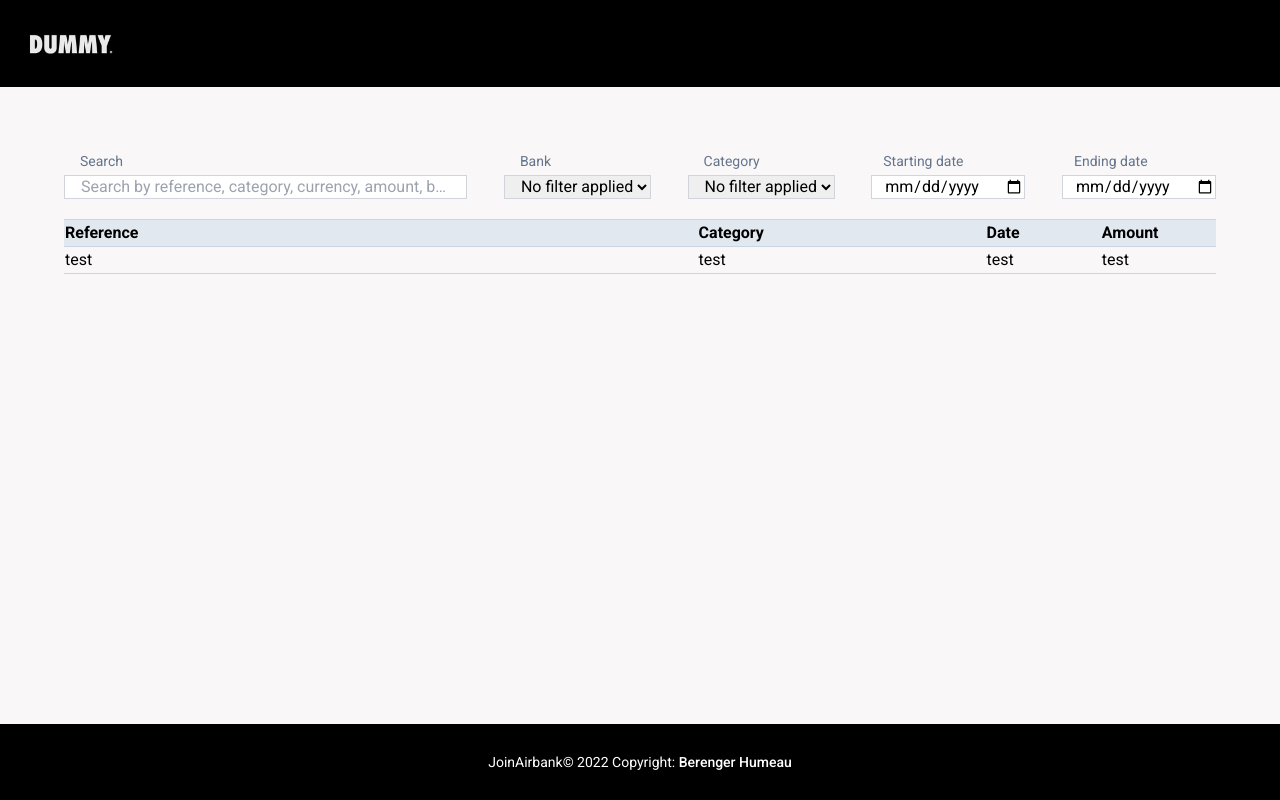
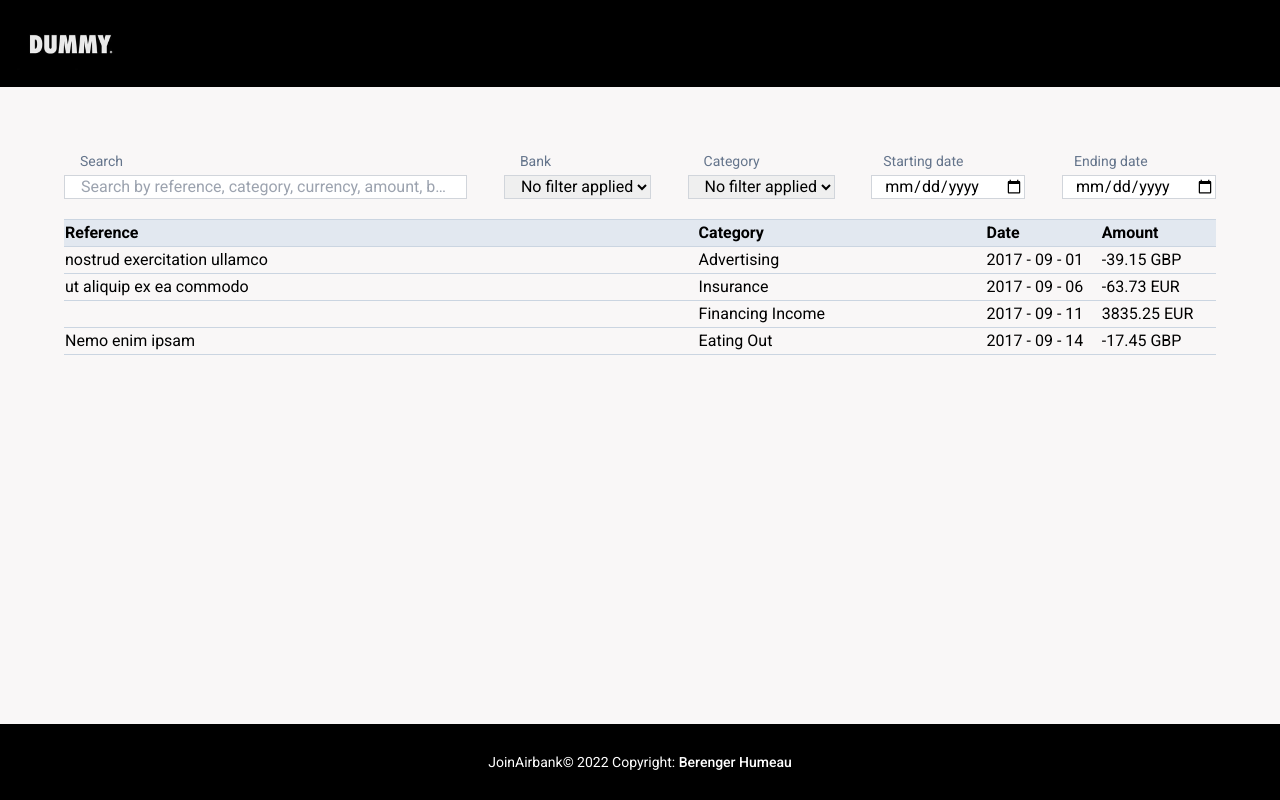
Before and after one commit to BerengerH/Join-Airbank-Project, a Vue app: page / in a window 1280 px wide. Built offline with nearby package versions, Linux system fonts and the light colour scheme.

Commit message:
Creation of a a store (transactions.js) and linked it to the transactions table

```diff
--- a/src/App.vue
+++ b/src/App.vue
@@ -1,5 +1,4 @@
 <script>
-import { RouterLink, RouterView } from 'vue-router'
 import Header from "./components/Header.vue";
 import Footer from "./components/Footer.vue";
 
@@ -13,9 +12,9 @@ export default {
 
 <template>
 <Header/>
-<section>
+<main>
   <RouterView />
-</section>
+</main>
 <Footer/>
 </template>
 
--- a/src/components/TransactionsTable.vue
+++ b/src/components/TransactionsTable.vue
@@ -1,6 +1,18 @@
 <script>
+import { useTransactionsStore } from "../stores/transactions";
+
 export default {
   name: "TransactionsTable",
+
+  setup() {
+    const transactionsStore = useTransactionsStore();
+    const transactions = transactionsStore.transactions;
+
+    return {
+      transactionsStore,
+      transactions,
+    };
+  },
 };
 </script>
 
@@ -17,14 +29,16 @@ export default {
         </tr>
       </thead>
       <tbody>
-            <!-- Later one, check the best option between adding endless scrolling or pagination -->
+        <!-- Later one, check the best option between adding endless scrolling or pagination -->
         <tr
+          v-for="transaction in this.transactions"
+          :key="transaction.id"
           class="border-b border-slate-300 hover:bg-black hover:text-white hover:cursor-pointer"
         >
-          <td>test</td>
-          <td>test</td>
-          <td>test</td>
-          <td>test</td>
+          <td>{{transaction.reference}}</td>
+          <td>{{transaction.category}}</td>
+          <td>{{transaction.date}}</td>
+          <td>{{transaction.amount}} {{transaction.currency}}</td>
         </tr>
       </tbody>
     </table>
--- a/src/main.js
+++ b/src/main.js
@@ -1,14 +1,15 @@
-import { createApp } from 'vue'
-import { createPinia } from 'pinia'
+import { createApp } from "vue";
+import { createPinia } from "pinia";
 
-import App from './App.vue'
-import router from './router'
+import App from "./App.vue";
+import router from "./router";
 
-import './style.css'
+import "./style.css";
 
-const app = createApp(App)
+const pinia = createPinia();
+const app = createApp(App);
 
-app.use(createPinia())
-app.use(router)
+app.use(pinia);
+app.use(router);
 
-app.mount('#app')
+app.mount("#app");
--- a/src/pages/Dashboard.vue
+++ b/src/pages/Dashboard.vue
@@ -20,7 +20,7 @@ export default {
 </script>
 
 <template>
-  <main class="m-[5%]">
+  <section class="m-[5%]">
     <form class="my-5 flex gap-4 justify-between">
       <SearchBar />
       <BankFilter />
@@ -29,5 +29,5 @@ export default {
       <EndDateFilter />
     </form>
     <TransactionsTable />
-  </main>
+  </section>
 </template>
--- a/src/stores/transactions.js
+++ b/src/stores/transactions.js
@@ -6,32 +6,33 @@ export const useTransactionsStore = defineStore("transactions", {
       {
         reference: "nostrud exercitation ullamco",
         category: "Advertising",
-        date: 2017 - 09 - 01,
-        amount: -39.05,
+        date: "2017 - 09 - 01",
+        amount: -39.15,
         currency: "GBP",
       },
       {
         reference: "ut aliquip ex ea commodo",
         category: "Insurance",
-        date: 2017-09-06,
+        date: "2017 - 09 - 06",
         amount: -63.73,
         currency: "EUR",
       },
       {
         reference: "",
         category: "Financing Income",
-        date: 2017-09-11,
+        date: "2017 - 09 - 11",
         amount: 3835.25,
         currency: "EUR",
       },
       {
         reference: "Nemo enim ipsam",
         category: "Eating Out",
-        date: 2017-09-14,
+        date: "2017 - 09 - 14",
         amount: -17.45,
         currency: "GBP",
       },
     ],
   }),
+  getters: {},
   actions: {},
 });
```
Also changed, not shown: src/router/index.js (+11 -11 lines).
